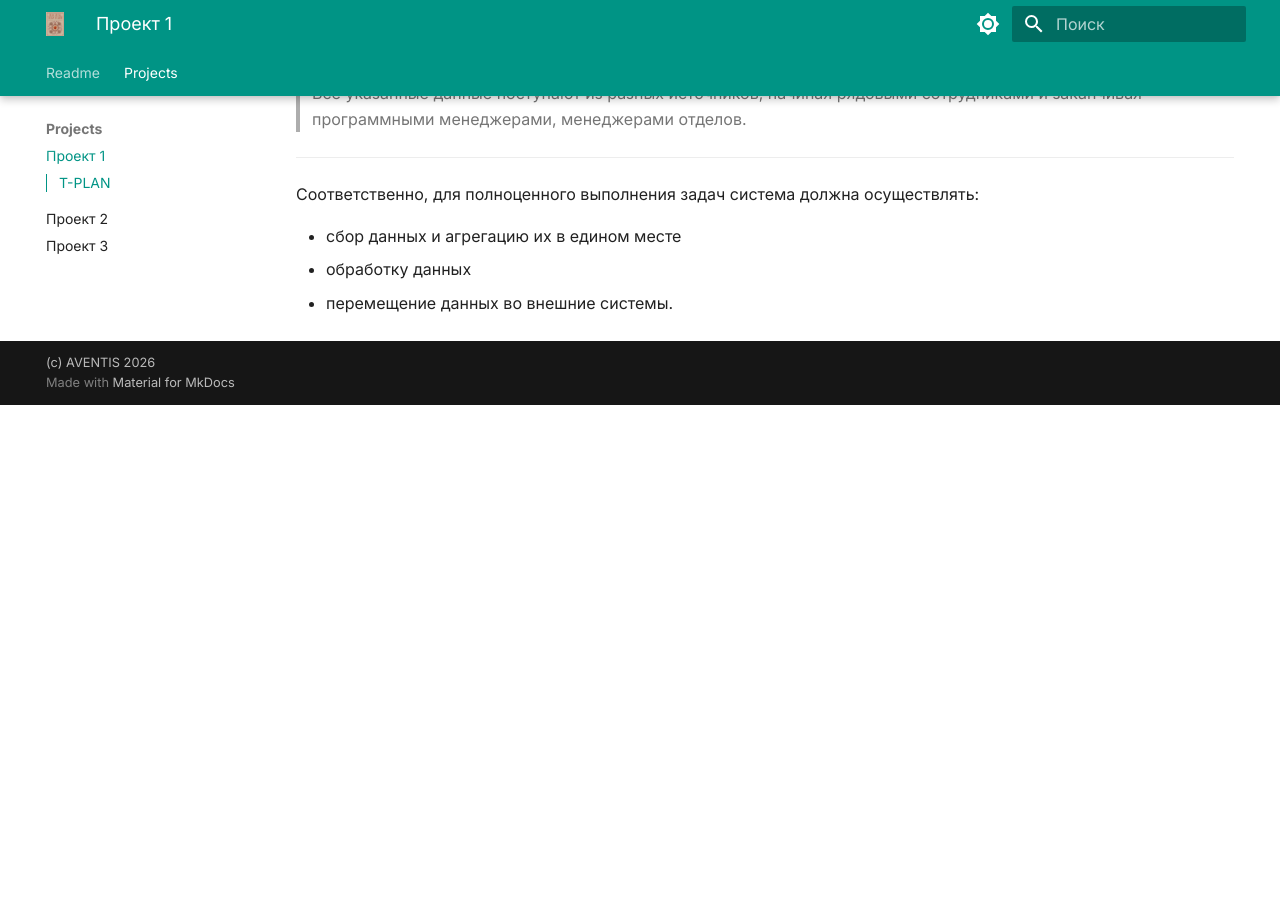
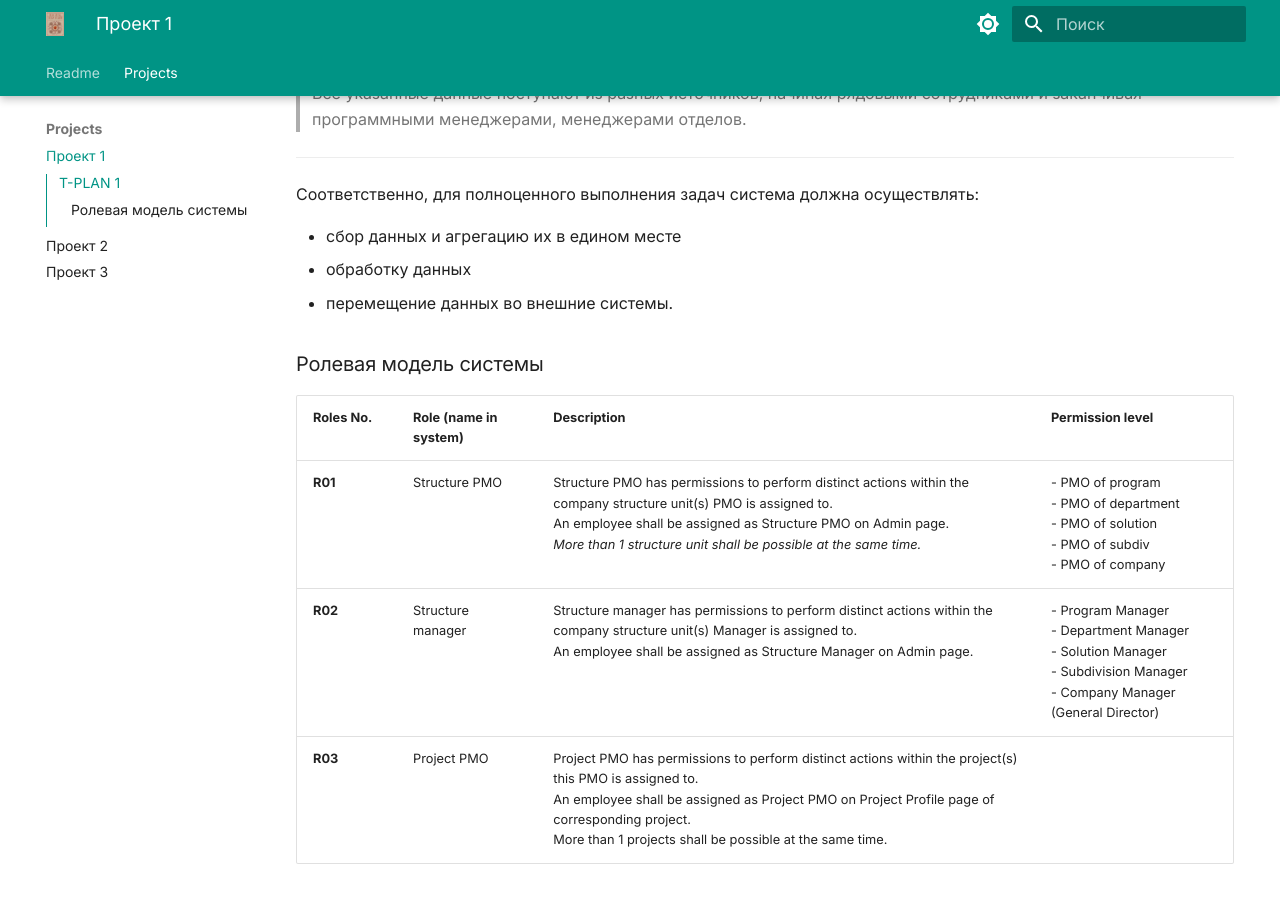
Before and after one commit to aventis1981/Techwriter_docs, an MkDocs documentation site: the page built from docs/index_1.md, in a window 1280 px wide and 900 px high, scrolled down 557 px. Built offline with MkDocs 1.6.1 and Material for MkDocs 9.7.7, drawn with Linux system fonts in a browser that asks for light colours; before the commit the page ends 962 px from its top, so only the background shows below that.

Commit message:
index01 changed

```diff
--- a/docs/index_1.md
+++ b/docs/index_1.md
@@ -1,4 +1,4 @@
-## T-PLAN
+## T-PLAN 1
 
 Система задумывалась, прежде всего, **для автоматизации обработки данных для составления финансовых прогнозов и отчётов по деятельности проектов**.
 
@@ -20,3 +20,65 @@ _____________________________________________
 - сбор данных и агрегацию их в едином месте
 - обработку данных
 - перемещение данных во внешние системы.
+
+### Ролевая модель системы
+
+
+<table>
+  <!-- Шапка таблицы: названия колонок -->
+  <thead>
+    <tr>
+      <th>Roles No.</th>                 <!-- Колонка 1: название режима -->
+      <th>Role (name in system)</th>     <!-- Колонка 2: подробности -->
+	  <th>Description</th>
+	  <th>Permission level</th>
+    </tr>
+  </thead>
+
+  <!-- Тело таблицы: строки с данными -->
+  <tbody>
+    <!-- Строка 1 -->
+    <tr>
+      <td><strong>R01<strong></td>
+      <td>Structure PMО</td>
+	  <td>Structure PMO has permissions to perform distinct actions within the company structure unit(s) PMO is assigned to. <br>
+	  An employee shall be assigned as Structure PMO on Admin page. <br>
+	  <em>More than 1 structure unit shall be possible at the same time.<em></td>
+	  <td>
+- PMO of program <br>
+- PMO of department <br>
+- PMO of solution <br>
+- PMO of subdiv <br>
+- PMO of company <br>
+</td>
+    </tr>
+
+	 <!-- Строка 2 -->
+    <tr>
+      <td><strong>R02<strong></td>
+      <td>Structure manager</td>
+	  <td>Structure manager has permissions to perform distinct actions within the company structure unit(s) Manager is assigned to. <br>
+	  An employee shall be assigned as Structure Manager on Admin page. <br>
+	  </td>
+	  <td>
+- Program Manager <br>
+- Department Manager <br>
+- Solution Manager <br>
+- Subdivision Manager <br>
+- Company Manager (General Director) <br>
+</td>
+    </tr>
+
+		 <!-- Строка 3 -->
+    <tr>
+      <td><strong>R03<strong></td>
+      <td>Project PMO</td>
+	  <td>Project PMO has permissions to perform distinct actions within the project(s) this PMO is assigned to. <br>
+An employee shall be assigned as Project PMO on Project Profile page of corresponding project. <br>
+More than 1 projects shall be possible at the same time.
+	  </td>
+	  <td></td>
+    </tr>
+
+  </tbody>
+</table>
```
